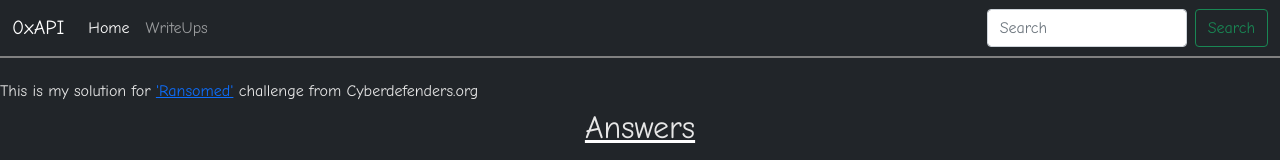
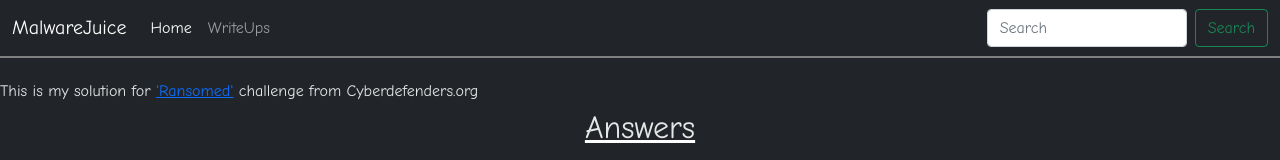
Before and after one commit to 0xApi/0xapi.github.io, a plain HTML site: page ransomed.html in a window 1280 px wide. Shown: the top 160 px of the page. Drawn offline with nearby package versions, Linux system fonts and the light colour scheme.

Commit message:
Update ransomed.html

```diff
--- a/ransomed.html
+++ b/ransomed.html
@@ -11,7 +11,7 @@
 <body>
 	<nav class="navbar navbar-expand-lg navbar-dark bg-dark">
 	  		<div class="container-fluid">
-	    		<a class="navbar-brand" href="index.html">0xAPI</a>
+	    		<a class="navbar-brand" href="index.html">MalwareJuice</a>
 	    			<button class="navbar-toggler" type="button" data-bs-toggle="collapse" data-bs-target="#navbarSupportedContent" aria-controls="navbarSupportedContent" aria-expanded="false" aria-label="Toggle navigation">
 	      				<span class="navbar-toggler-icon"></span>
 	    			</button>
```
